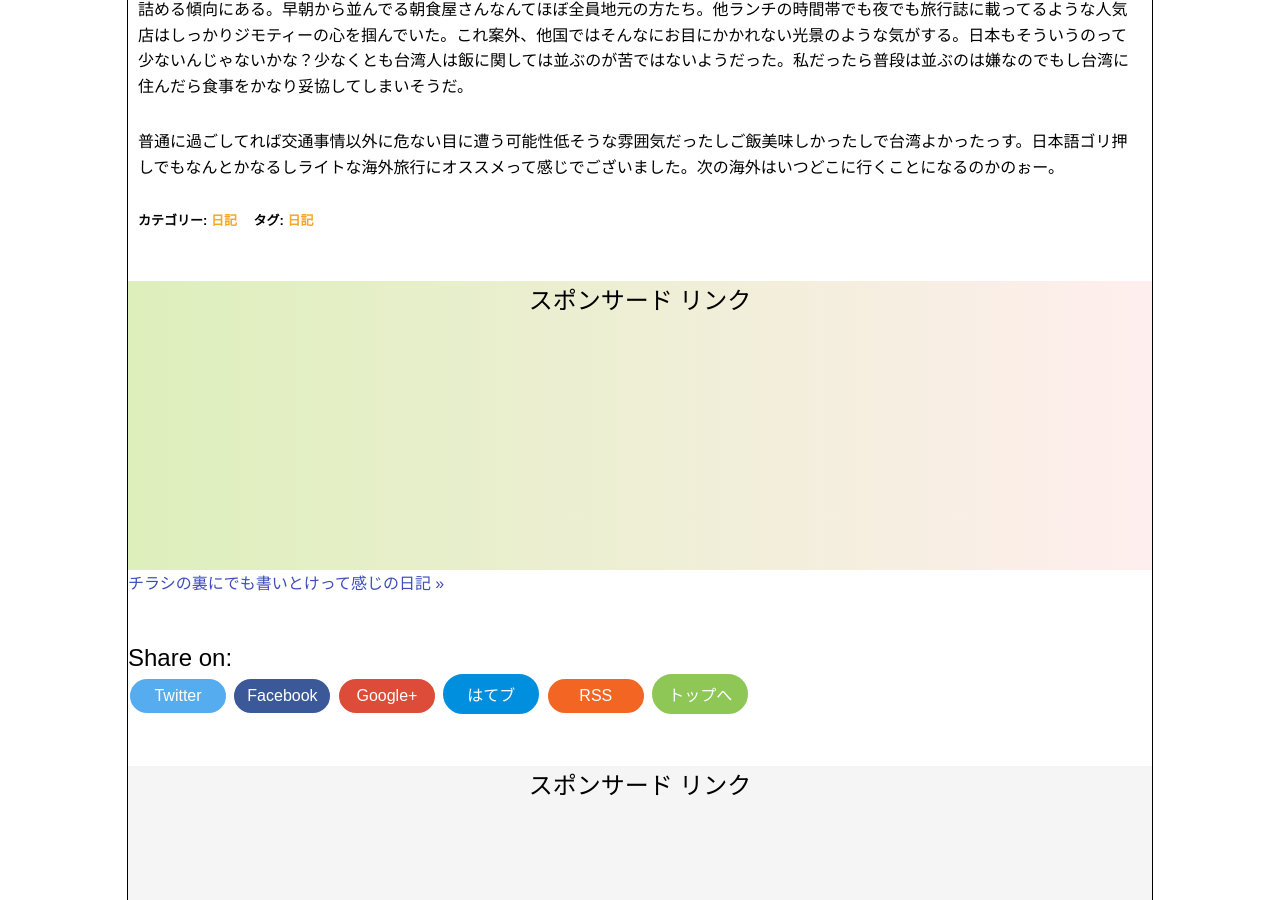
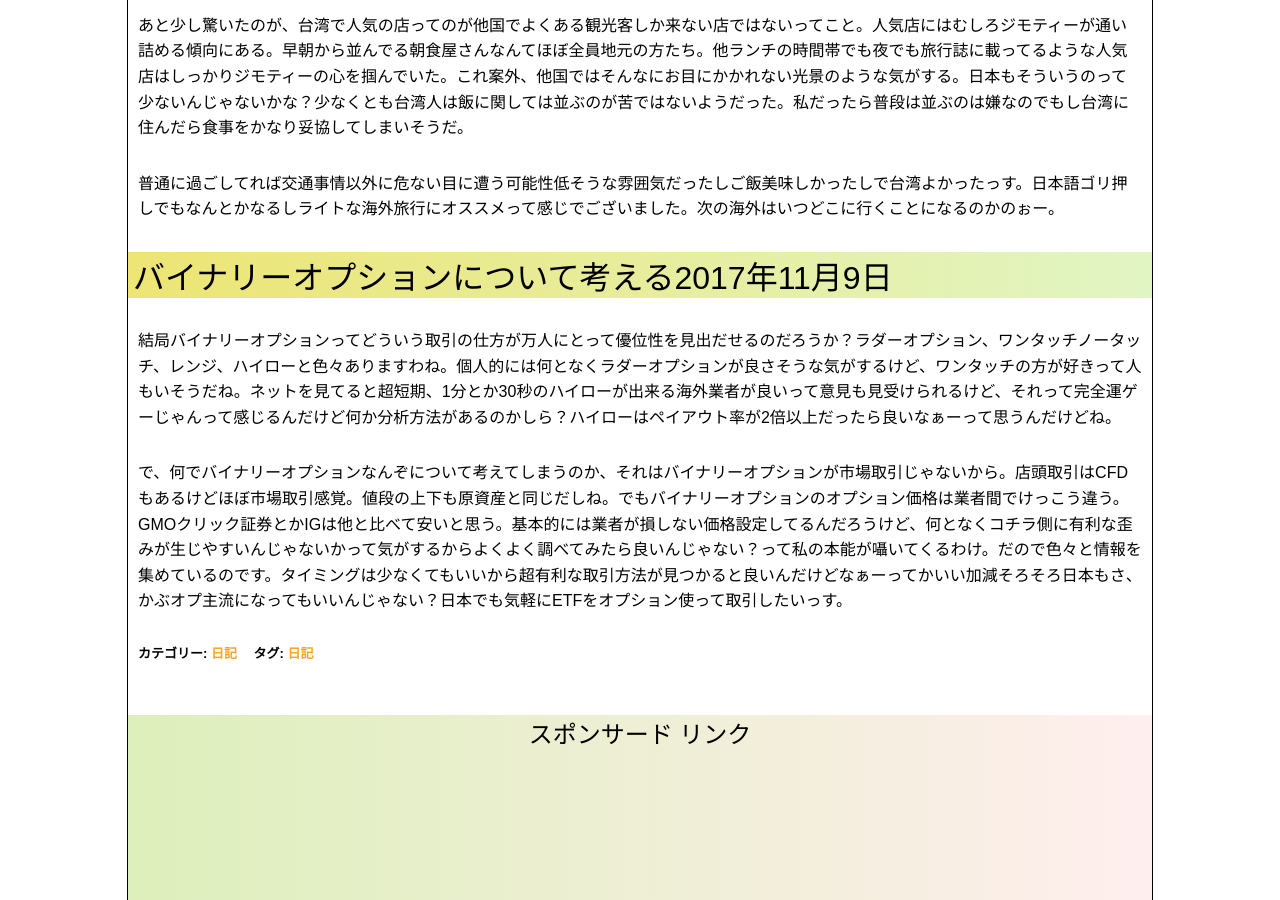
Before and after one commit to photoantenna/photoantenna.github.io, a Jekyll site: the page built from _posts/2017-11-07-diary.md, in a window 1280 px wide and 900 px high, scrolled down 2029 px. Built offline with Jekyll 4.4.1, drawn with Linux system fonts in a browser that asks for light colours; some of the changed text lies outside the part shown.

Commit message:
日記更新

```diff
--- a/_posts/2017-11-07-diary.md
+++ b/_posts/2017-11-07-diary.md
@@ -5,9 +5,9 @@ permalink: diary03
 excerpt: "日常のことや出来事に対する自分の反応を文章化していこうのコーナーです。特にテーマも設けずにつらつらと書いていくとっても楽しいコーナーです。見る人にとって楽しいコーナーかどうかは定かではありませんよー"
 categories: "日記"
 tags: "日記"
-keywords: "日記, 台湾, 旅行"
+keywords: "日記, 台湾, 旅行, バイナリーオプション"
 mokuji: true
-update:
+update: 2017-11-9
 image:
   feature: diary.jpg
 ---
@@ -33,3 +33,9 @@ image:
 あと少し驚いたのが、台湾で人気の店ってのが他国でよくある観光客しか来ない店ではないってこと。人気店にはむしろジモティーが通い詰める傾向にある。早朝から並んでる朝食屋さんなんてほぼ全員地元の方たち。他ランチの時間帯でも夜でも旅行誌に載ってるような人気店はしっかりジモティーの心を掴んでいた。これ案外、他国ではそんなにお目にかかれない光景のような気がする。日本もそういうのって少ないんじゃないかな？少なくとも台湾人は飯に関しては並ぶのが苦ではないようだった。私だったら普段は並ぶのは嫌なのでもし台湾に住んだら食事をかなり妥協してしまいそうだ。
 
 普通に過ごしてれば交通事情以外に危ない目に遭う可能性低そうな雰囲気だったしご飯美味しかったしで台湾よかったっす。日本語ゴリ押しでもなんとかなるしライトな海外旅行にオススメって感じでございました。次の海外はいつどこに行くことになるのかのぉー。
+
+### バイナリーオプションについて考える2017年11月9日
+
+結局バイナリーオプションってどういう取引の仕方が万人にとって優位性を見出だせるのだろうか？ラダーオプション、ワンタッチノータッチ、レンジ、ハイローと色々ありますわね。個人的には何となくラダーオプションが良さそうな気がするけど、ワンタッチの方が好きって人もいそうだね。ネットを見てると超短期、1分とか30秒のハイローが出来る海外業者が良いって意見も見受けられるけど、それって完全運ゲーじゃんって感じるんだけど何か分析方法があるのかしら？ハイローはペイアウト率が2倍以上だったら良いなぁーって思うんだけどね。
+
+で、何でバイナリーオプションなんぞについて考えてしまうのか、それはバイナリーオプションが市場取引じゃないから。店頭取引はCFDもあるけどほぼ市場取引感覚。値段の上下も原資産と同じだしね。でもバイナリーオプションのオプション価格は業者間でけっこう違う。GMOクリック証券とかIGは他と比べて安いと思う。基本的には業者が損しない価格設定してるんだろうけど、何となくコチラ側に有利な歪みが生じやすいんじゃないかって気がするからよくよく調べてみたら良いんじゃない？って私の本能が囁いてくるわけ。だので色々と情報を集めているのです。タイミングは少なくてもいいから超有利な取引方法が見つかると良いんだけどなぁーってかいい加減そろそろ日本もさ、かぶオプ主流になってもいいんじゃない？日本でも気軽にETFをオプション使って取引したいっす。
```
